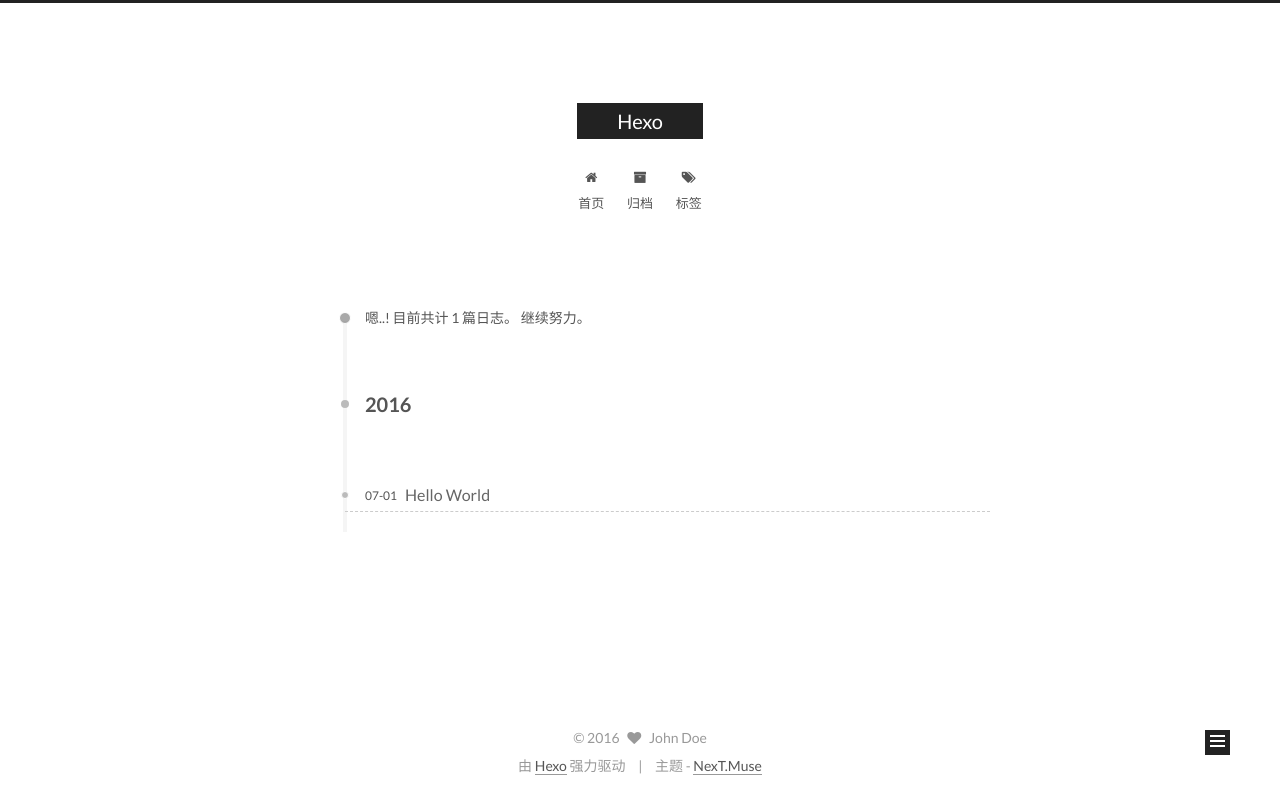
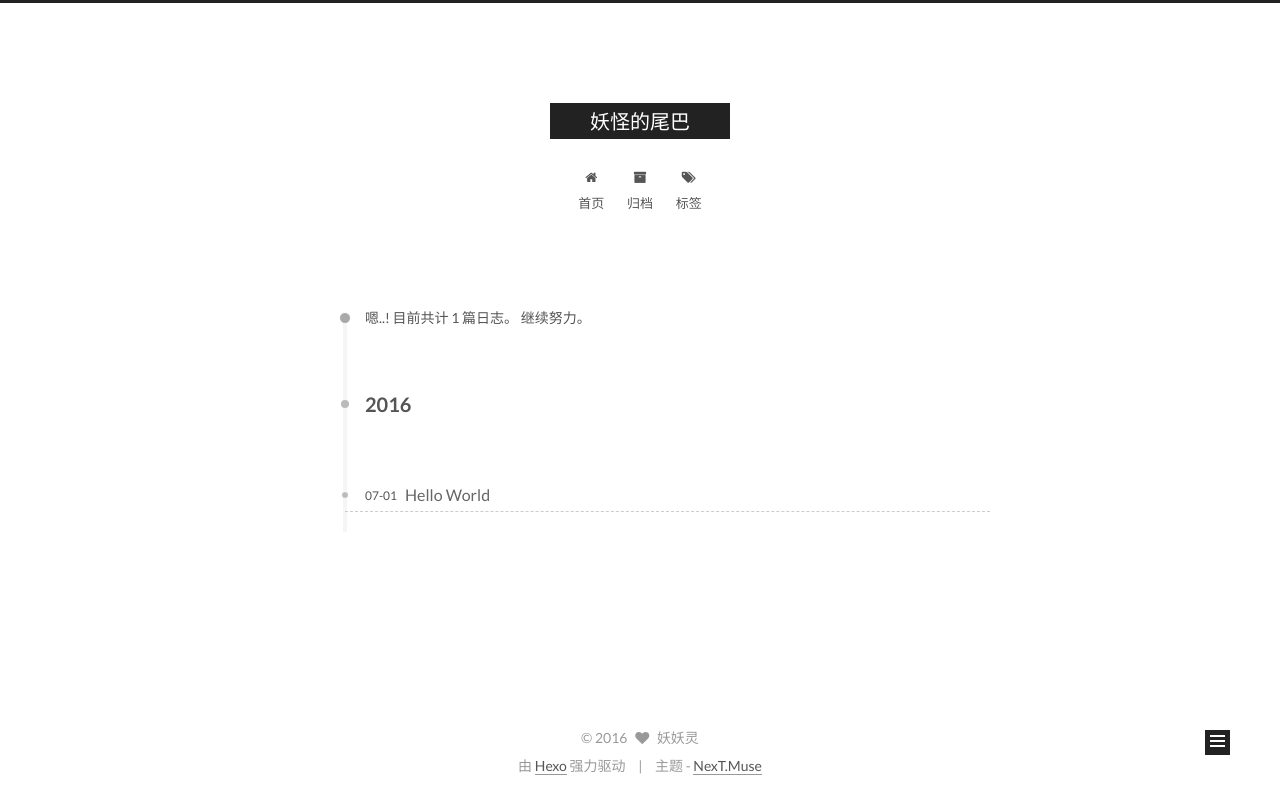
Before and after one commit to GoblinX/GoblinX.github.io, a plain HTML site: page archives/2016/07/index.html in a window 1280 px wide. Drawn offline with Linux system fonts and the light colour scheme.

Commit message:
Site updated: 2016-07-01 14:07:31

```diff
--- a/archives/2016/07/index.html
+++ b/archives/2016/07/index.html
@@ -85,11 +85,11 @@
 
 
 <meta property="og:type" content="website">
-<meta property="og:title" content="Hexo">
+<meta property="og:title" content="妖怪的尾巴">
 <meta property="og:url" content="http://yoursite.com/archives/2016/07/index.html">
-<meta property="og:site_name" content="Hexo">
+<meta property="og:site_name" content="妖怪的尾巴">
 <meta name="twitter:card" content="summary">
-<meta name="twitter:title" content="Hexo">
+<meta name="twitter:title" content="妖怪的尾巴">
 
 
 
@@ -112,7 +112,7 @@
 
   <link rel="canonical" href="http://yoursite.com/archives/2016/07/"/>
 
-  <title> 归档 | Hexo </title>
+  <title> 归档 | 妖怪的尾巴 </title>
 </head>
 
 <body itemscope itemtype="http://schema.org/WebPage" lang="zh-Hans">
@@ -143,7 +143,7 @@
   <div class="custom-logo-site-title">
     <a href="/"  class="brand" rel="start">
       <span class="logo-line-before"><i></i></span>
-      <span class="site-title">Hexo</span>
+      <span class="site-title">妖怪的尾巴</span>
       <span class="logo-line-after"><i></i></span>
     </a>
   </div>
@@ -302,8 +302,8 @@
         <div class="site-author motion-element" itemprop="author" itemscope itemtype="http://schema.org/Person">
           <img class="site-author-image" itemprop="image"
                src="/images/avatar.gif"
-               alt="John Doe" />
-          <p class="site-author-name" itemprop="name">John Doe</p>
+               alt="妖妖灵" />
+          <p class="site-author-name" itemprop="name">妖妖灵</p>
           <p class="site-description motion-element" itemprop="description"></p>
         </div>
         <nav class="site-state motion-element">
@@ -353,7 +353,7 @@
   <span class="with-love">
     <i class="fa fa-heart"></i>
   </span>
-  <span class="author" itemprop="copyrightHolder">John Doe</span>
+  <span class="author" itemprop="copyrightHolder">妖妖灵</span>
 </div>
 
 <div class="powered-by">
--- a/css/main.css
+++ b/css/main.css
@@ -1548,7 +1548,7 @@
   width: 4px;
   height: 4px;
   border-radius: 50%;
-  background: #ffe533;
+  background: #26a832;
 }
 .links-of-blogroll {
   font-size: 13px;
```
Also changed, not shown: 2016/07/01/hello-world/index.html (+6 -6 lines), archives/2016/index.html (+8 -8 lines), archives/index.html (+8 -8 lines), index.html (+8 -8 lines).
